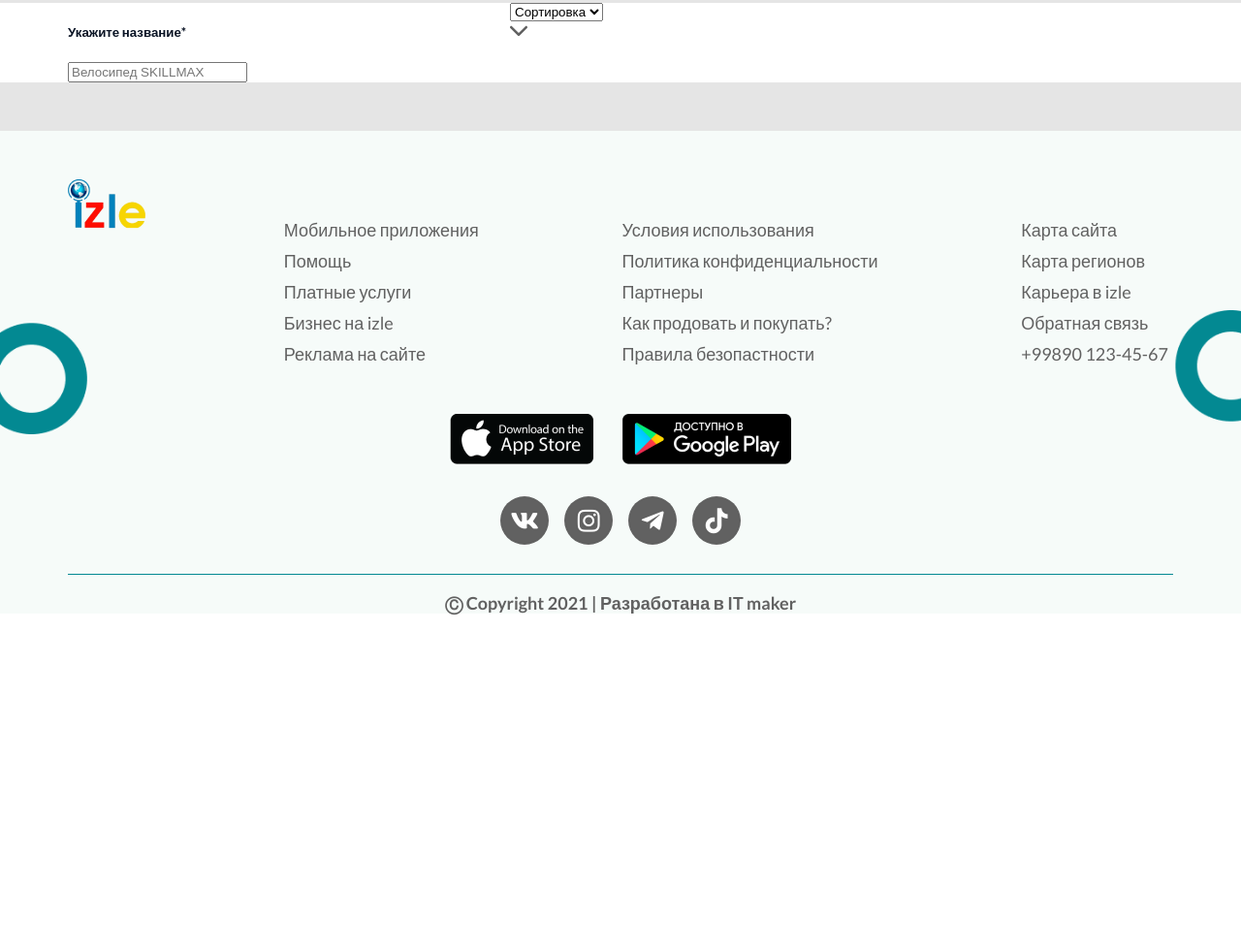
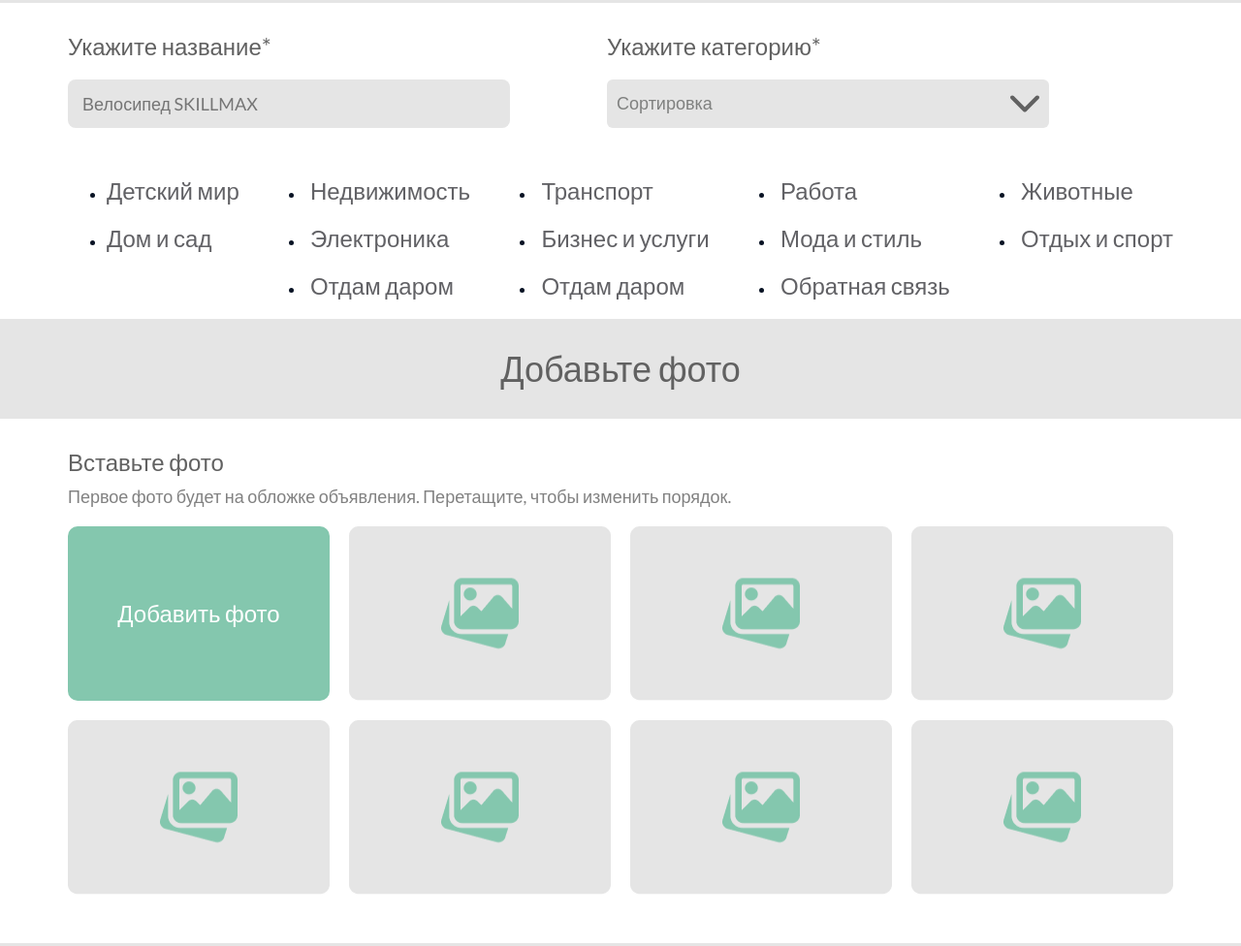
Before and after one commit to zafarpolvon/Izle, a website: page app/create.html in a window 1280 px wide. Shown: the part 388-1364 px from the top of the page at 97% size. Before the commit the page ends 1039 px from the top, so only its background shows below. Drawn offline with Linux system fonts and the light colour scheme.

Commit message:
Version 3.1

```diff
--- a/app/create.html
+++ b/app/create.html
@@ -92,7 +92,9 @@
               <input type="text" placeholder="Велосипед SKILLMAX" />
             </div>
             <div class="create__right">
-              <select class="create__filter" name="" id="">
+              <h5>Укажите категорию*</h5>
+              <div class="create__select__box">
+                <select class="create__select" name="" id="">
                   <option class="select__item" value="">Сортировка</option>
                   <option class="select__item">Test</option>
                   <option class="select__item">Test</option>
@@ -104,6 +106,83 @@
                   src="./svg/dropdown-gray.svg"
                   alt=""
                 />
+              </div>
+            </div>
+          </div>
+        </div>
+        <div class="hidden">
+          <div class="wrapper">
+            <div class="hidden__box">
+              <ul class="hidden__block">
+                <li><a href="#">Детский мир</a></li>
+                <li><a href="#">Дом и сад</a></li>
+              </ul>
+              <div class="hidden__block">
+                <li><a href="#">Недвижимость</a></li>
+                <li><a href="#">Электроника</a></li>
+                <li><a href="#">Отдам даром</a></li>
+              </div>
+              <div class="hidden__block">
+                <li><a href="#">Транспорт</a></li>
+                <li><a href="#">Бизнес и услуги</a></li>
+                <li><a href="#">Отдам даром</a></li>
+              </div>
+              <div class="hidden__block">
+                <li><a href="#">Работа</a></li>
+                <li><a href="#">Мода и стиль</a></li>
+                <li><a href="#">Обратная связь</a></li>
+              </div>
+              <div class="hidden__block">
+                <li><a href="#">Животные</a></li>
+                <li><a href="#">Отдых и спорт</a></li>
+              </div>
+            </div>
+          </div>
+        </div>
+      </div>
+      <div class="photo">
+        <div class="wrapper">
+          <h4 class="photo__add__title">Добавьте фото</h4>
+        </div>
+        <div class="paste">
+          <div class="wrapper">
+            <div class="photo__title">
+              <h6>Вставьте фото</h6>
+              <p>
+                Первое фото будет на обложке объявления. Перетащите, чтобы
+                изменить порядок.
+              </p>
+            </div>
+            <div class="photo__box">
+              <div class="photo__col__input">
+                <label for="file-input" class="photo__label"
+                  >Добавить фото</label
+                >
+                <input type="file" id="file-input" class="photo__input" />
+              </div>
+              <div class="photo__col">
+                <img src="./images/src/image.png" alt="" />
+              </div>
+              <div class="photo__col">
+                <img src="./images/src/image.png" alt="" />
+              </div>
+              <div class="photo__col">
+                <img src="./images/src/image.png" alt="" />
+              </div>
+            </div>
+            <div class="photo__box">
+              <div class="photo__col">
+                <img src="./images/src/image.png" alt="" />
+              </div>
+              <div class="photo__col">
+                <img src="./images/src/image.png" alt="" />
+              </div>
+              <div class="photo__col">
+                <img src="./images/src/image.png" alt="" />
+              </div>
+              <div class="photo__col">
+                <img src="./images/src/image.png" alt="" />
+              </div>
             </div>
           </div>
         </div>
--- a/app/sass/_filter.sass
+++ b/app/sass/_filter.sass
@@ -3,14 +3,65 @@
     background: #fff
   &__left
     width: 40%
+    margin-right: 100px
+    h5
+      font-family: 'Lato', sans-serif
+      font-style: normal
+      font-weight: 500
+      font-size: 24px
+      line-height: 29px
+      color: #616161
+      margin-bottom: 20px
+      margin-top: 30px
+    input
+      width: 100%
+      background: #E5E5E5
+      height: 50px
+      border: none
+      border-radius: 8px
+      padding: 0 15px
+      font-family: 'Lato', sans-serif
+      font-style: normal
+      font-weight: 500
+      font-size: 18px
+      line-height: 22px
+      color: rgba(97, 97, 97, 0.8)
   &__right
     width: 40%
+    display: flex
+    flex-direction: column
+    h5
+      font-family: 'Lato', sans-serif
+      font-style: normal
+      font-weight: 500
+      font-size: 24px
+      line-height: 29px
+      color: #616161
+      margin-bottom: 20px
+      margin-top: 30px
   &__filter
     display: flex
     flex-direction: row
+    margin-bottom: 30px
   &__select
+    display: flex
+    flex-direction: row
     width: 100%
-    position: relative
+    height: 50px
+    border: none
+    border-radius: 6px
+    font-style: normal
+    font-weight: 400
+    font-size: 18px
+    line-height: 34px
+    color: #7F807F
+    padding: 0 10px
+    appearance: none
     background: #E5E5E5
-    appearance: none
+    &__box
+      display: flex
     &__icon
+      position: relative
+      width: 30px
+      margin-left: -40px
+      margin-top: 0px
--- /dev/null
+++ b/app/sass/_photo.sass
@@ -0,0 +1,65 @@
+.photo
+  background-image: '../images/src/filter.png'
+  background-size: 100%
+  background-repeat: no-repeat
+  &__input
+    display: none
+  &__add__title
+    font-family: 'Lato', sans-serif
+    text-align: center
+    font-style: normal
+    font-weight: 500
+    font-size: 36px
+    line-height: 43px
+    color: #616161
+    margin: 30px 0
+
+  &__box
+    display: flex
+    flex-direction: row
+    justify-content: space-between
+    margin-top: 20px
+  &__title
+    h6
+      font-family: 'Lato', sans-serif
+      font-style: normal
+      font-weight: 500
+      font-size: 24px
+      line-height: 29px
+      color: #616161
+      margin-bottom: 10px
+      margin-top: 0
+    p
+      font-style: normal
+      font-weight: 500
+      font-size: 18px
+      line-height: 22px
+      color: rgba(97, 97, 97, 0.8)
+      margin-top: 0px
+  &__col
+    width: 270px
+    height: 180px
+    img
+      width: 270px
+      height: 180px
+    &__input
+      width: 270px
+      height: 180px
+      background: #84C7AE
+      display: flex
+      align-items: center
+      border-radius: 10px
+      label
+        text-align: center
+        margin: 0 auto
+        cursor: pointer
+        padding: 40px
+        font-style: normal
+        font-weight: 500
+        font-size: 24px
+        line-height: 29px
+        color: #FFFFFF
+.paste
+  background: #fff
+  padding-top: 30px
+  padding-bottom: 50px
--- a/app/sass/main.sass
+++ b/app/sass/main.sass
@@ -32,3 +32,4 @@ body
 @import "_amount.sass"
 @import "_declaration.sass"
 @import "_filter.sass"
+@import "_photo.sass"
```
Also changed, not shown: app/css/app.min.css, app/images/dest/image.png (added), app/images/src/image.png (added). Lines whose indentation alone changed are shown as unchanged.
